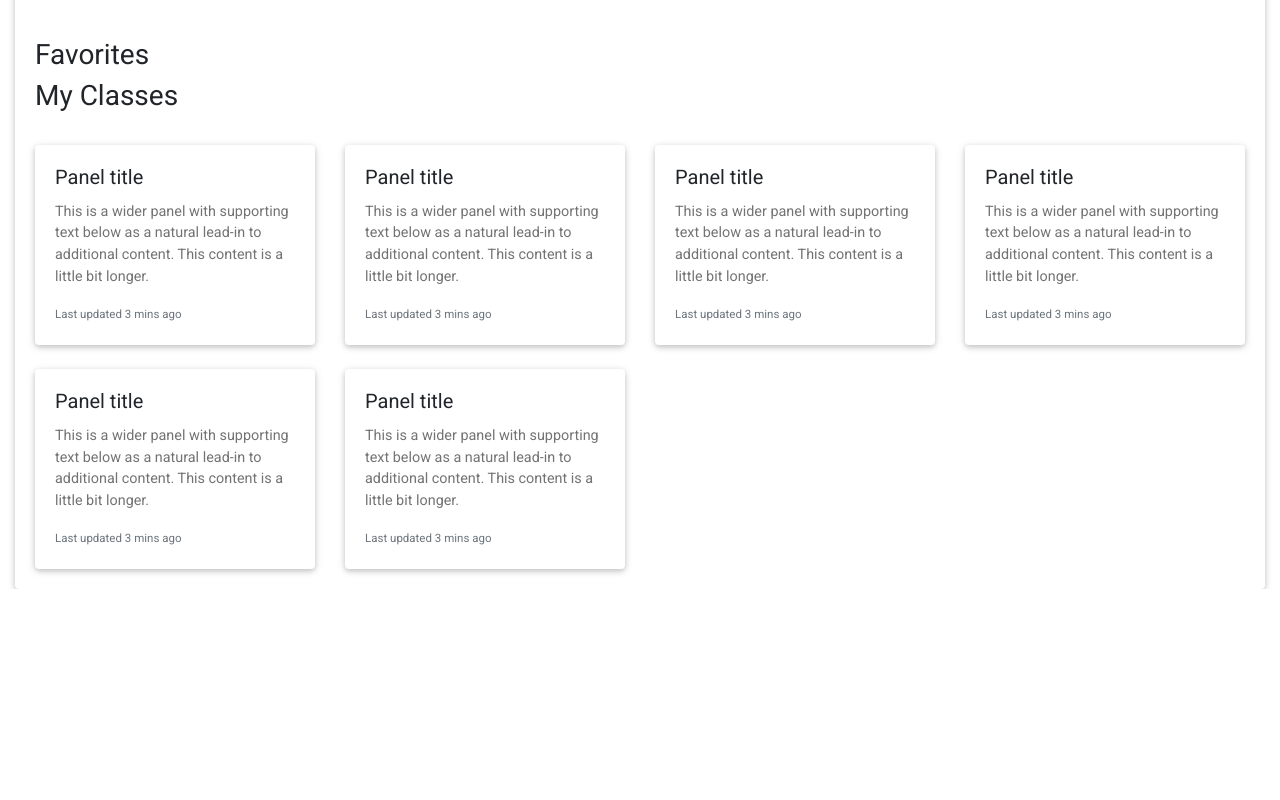
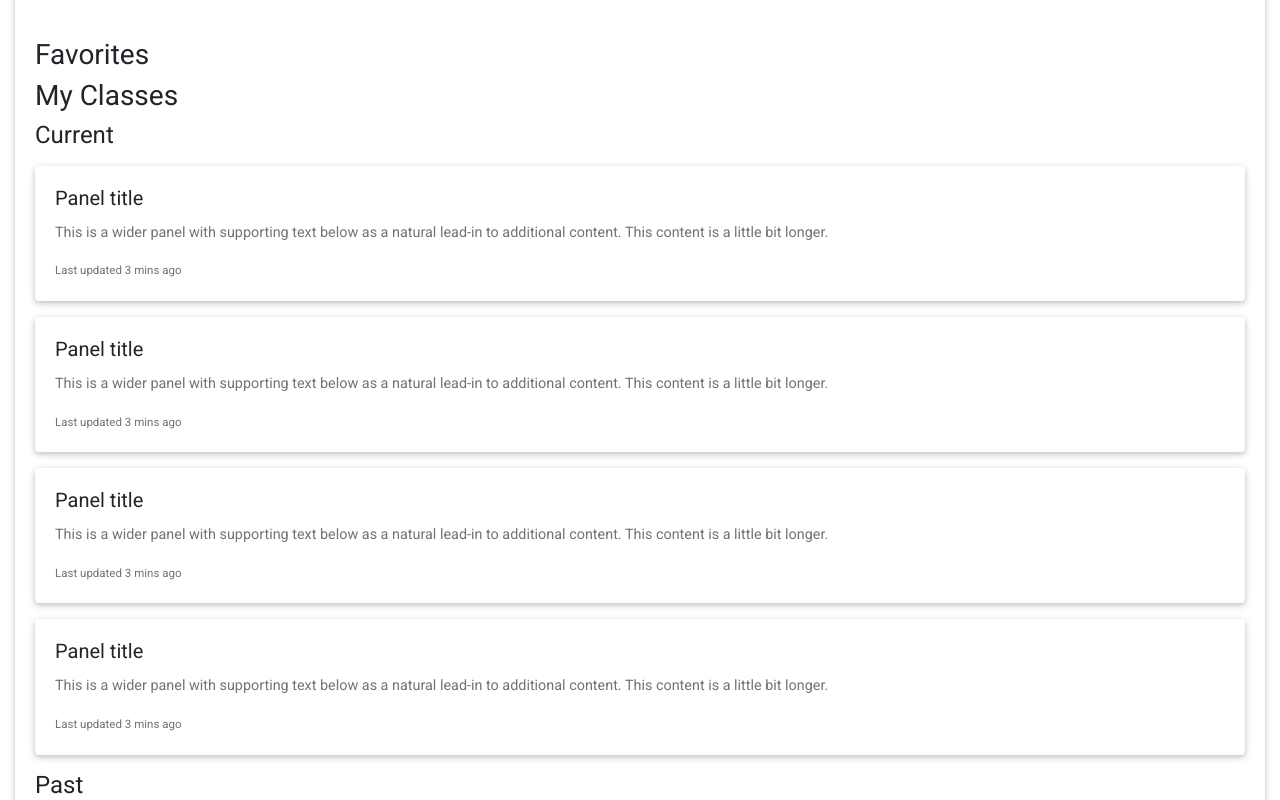
Before and after one commit to orsolyabus/yoga-room-react, a React (Create React App) app: page /account in a window 1280 px wide. Shown: the part 620-1420 px from the top of the page. Before the commit the page ends 1209 px from the top, so only its background shows below. Built offline with nearby package versions, Linux system fonts and the light colour scheme.

Commit message:
rearrange YogaClassCards

```diff
--- a/src/components/Account/AccountPage.js
+++ b/src/components/Account/AccountPage.js
@@ -3,7 +3,7 @@
 import { MDBContainer, MDBCard, MDBCardHeader, MDBCardBody } from "mdbreact";
 import Profile from './Profile';
 import Favorites from './Favorites';
-import YogaClassList from './YogaClassList';
+import MyClasses from './MyClasses';
 
 const AccountPage = () => (
   <main className="AccountPage">
@@ -16,7 +16,7 @@
         <MDBCardBody>
           <Profile />
           <Favorites />
-          <YogaClassList />
+          <MyClasses />
         </MDBCardBody>
       </MDBCard>
     </MDBContainer>
--- /dev/null
+++ b/src/components/Account/MyClasses.js
@@ -0,0 +1,15 @@
+import React from 'react';
+import {  } from "mdbreact";
+import YogaClassList from './YogaClassList';
+
+const MyClasses = () => (
+  <div  className="MyClasses" >
+    <h3>My Classes</h3>
+    <h4>Current</h4>
+    <YogaClassList/>
+    <h4>Past</h4>
+    <YogaClassList/>
+  </div>
+);
+
+export default MyClasses;
--- a/src/components/Account/YogaClassList.js
+++ b/src/components/Account/YogaClassList.js
@@ -1,31 +1,22 @@
 import React from 'react';
-import { MDBCard, MDBCardBody, MDBRow, MDBCol, MDBCardText, MDBCardTitle } from "mdbreact";
+import {  } from "mdbreact";
 import YogaClassCard from './YogaClassCard';
 
 const YogaClassList = () => (
-  <div className="YogaClassList" >
-    <h3>My Classes</h3>
-    <MDBRow>
-      <MDBCol xl="3" lg="4" md="6" className="mt-4">
-        <YogaClassCard />
-      </MDBCol>
-      <MDBCol xl="3" lg="4" md="6" className="mt-4">
-        <YogaClassCard />
-      </MDBCol>
-      <MDBCol xl="3" lg="4" md="6" className="mt-4">
-        <YogaClassCard />
-      </MDBCol>
-      <MDBCol xl="3" lg="4" md="6" className="mt-4">
-        <YogaClassCard />
-      </MDBCol>
-      <MDBCol xl="3" lg="4" md="6" className="mt-4">
-        <YogaClassCard />
-      </MDBCol>
-      <MDBCol xl="3" lg="4" md="6" className="mt-4">
-        <YogaClassCard />
-      </MDBCol>
-    </MDBRow>
-  </div>
+  <ul className="YogaClassList">
+    <li>
+      <YogaClassCard />
+    </li>
+    <li>
+      <YogaClassCard />
+    </li>
+    <li>
+      <YogaClassCard />
+    </li>
+    <li>
+      <YogaClassCard />
+    </li>
+  </ul>
 );
 
 export default YogaClassList;
--- a/src/components/app/App.css
+++ b/src/components/app/App.css
@@ -5,6 +5,14 @@
 .yoga-style-pill{
   padding: 0.5rem 1.07rem;
   border-radius: 1.5rem;
+}
+.YogaClassList {
+  list-style-type: none;
+  padding: 0;
+  margin: 0;
+}
+.YogaClassCard {
+  margin: 1rem 0 ;
 }
 .App-logo {
   animation: App-logo-spin infinite 20s linear;
```
